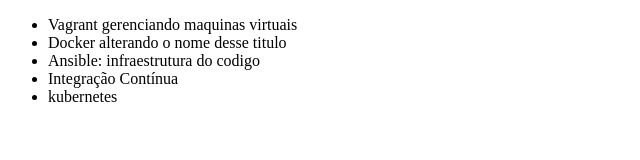
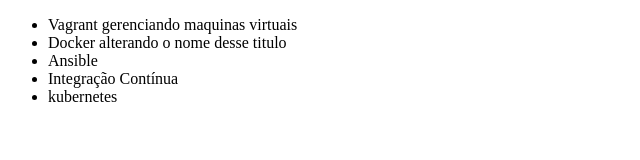
Before and after one commit to FLubianco/alura-git, a plain HTML site: page index.html in a window 1280 px wide. Shown: the whole page, without its empty margins (0-640 px from the left). Drawn offline with Linux system fonts and the light colour scheme.

Commit message:
Revert "commit errado"
This reverts commit 8c60299cc0d6188c5eec5522547a210ff34a2732.

```diff
--- a/index.html
+++ b/index.html
@@ -8,7 +8,7 @@
     <ul>
         <li>Vagrant gerenciando maquinas virtuais</li>
         <li>Docker alterando o nome desse titulo</li>
-        <li>Ansible: infraestrutura do codigo</li>
+        <li>Ansible</li>
         <li>Integração Contínua</li>
         <li>kubernetes</li>
     </ul>
```
